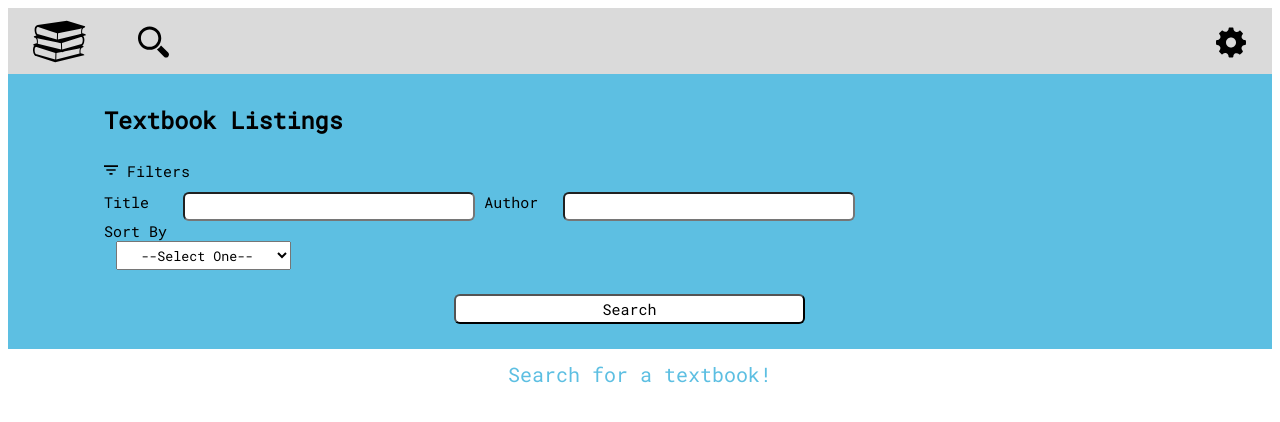
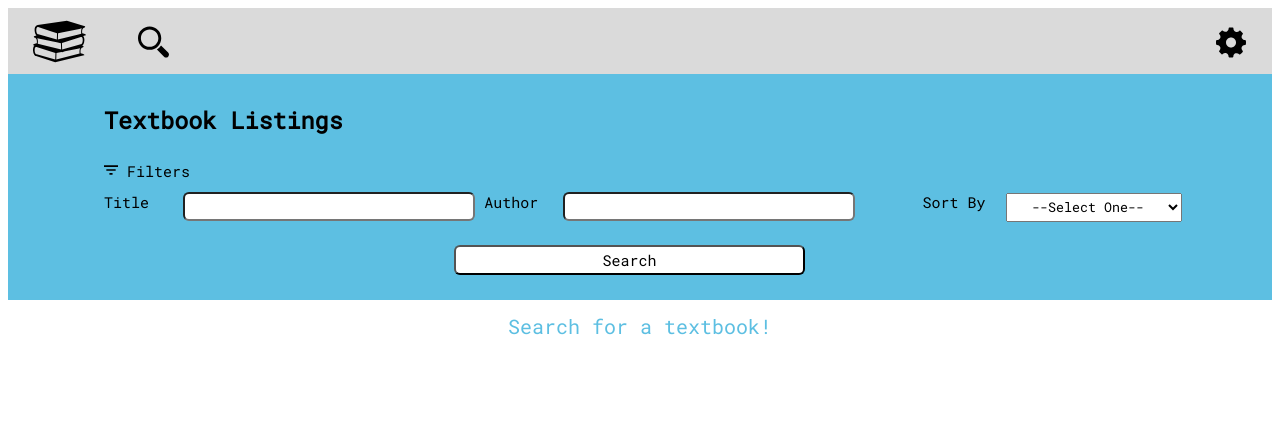
Before and after one commit to sabsterette/texchange, a Flask app: page /search in a window 1280 px wide. Shown: the top 422 px of the page. Run offline with Flask 2, Linux system fonts and the light colour scheme; the visitor is signed in with stand-in values (Sample User, id 1); data comes from the database, SQL or seed files in the repository; data that the repository does not hold is empty; some libraries are stand-ins or nearby versions.

Commit message:
Update search-page.css

```diff
--- a/flaskblog/static/search-page.css
+++ b/flaskblog/static/search-page.css
@@ -51,6 +51,11 @@
     color: black;
     background: #5dbfe2;
     font-size: 15px;
+}
+
+.sortby {
+    display: inline-block;
+    padding-left: 5%;
 }
 
 .searchBar{
```
